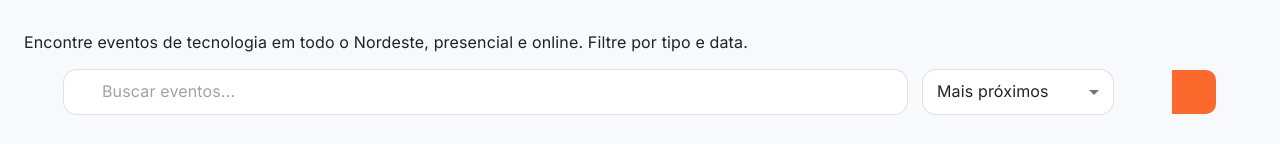
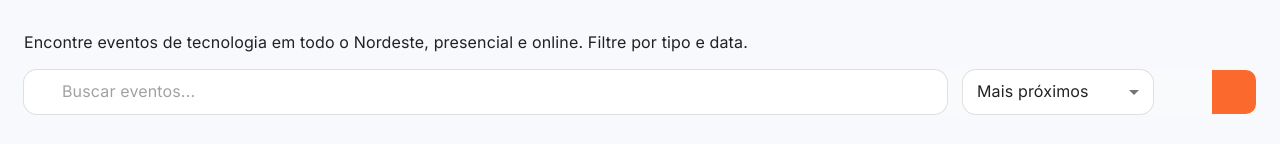
Before and after one commit to mathewvieira/Event-Dev-Communities, a React (Vite) app: page /eventos in a window 1280 px wide. Shown: the part 133-277 px from the top of the page. Built offline with nearby package versions, Linux system fonts and the light colour scheme; some icons are missing.

Commit message:
fix: events page

```diff
--- a/src/shared/components/Searchbar/index.jsx
+++ b/src/shared/components/Searchbar/index.jsx
@@ -11,14 +11,12 @@ import ToggleButtonGroup from '@mui/material/ToggleButtonGroup'
 import AppsIcon from '@mui/icons-material/Apps'
 import EventIcon from '@mui/icons-material/Event'
 import SearchIcon from '@mui/icons-material/Search'
-import Container from '@mui/material/Container'
 
 export default function Searchbar() {
   const [view, setView] = useState('calendar')
   const [filter, setFilter] = useState('nearby')
 
   return (
-    <Container>
     <Box
       sx={{
         display: 'flex',
@@ -32,7 +30,6 @@ export default function Searchbar() {
           display: 'flex',
           alignItems: 'center',
           width: '100%',
-            maxWidth: 1200,
           gap: 2
         }}
       >
@@ -121,6 +118,5 @@ export default function Searchbar() {
         </ToggleButtonGroup>
       </Box>
     </Box>
-    </Container>
   )
 }
```
Lines whose indentation alone changed are shown as unchanged.
